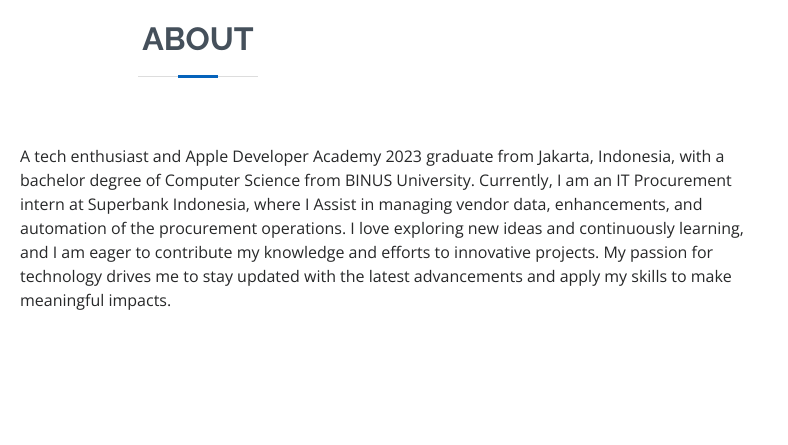
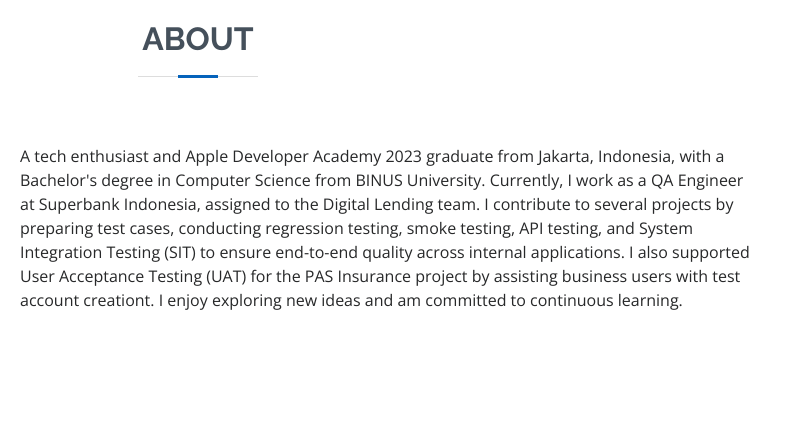
Before and after one commit to itsbrandonlim/brandonmarlim, a plain HTML site: page index.html in a window 1280 px wide. Shown: the part 840-1285 px from the top of the page, 492-1280 px from the left. Drawn offline with nearby package versions, Linux system fonts and the light colour scheme.

Commit message:
Edit introduction

```diff
--- a/index.html
+++ b/index.html
@@ -96,11 +96,10 @@
                 </p>
                 <p>
                 </p>
-              A tech enthusiast and Apple Developer Academy 2023 graduate from Jakarta, Indonesia,
-              with a bachelor degree of Computer Science from BINUS University. Currently, I am an IT Procurement intern at
-              Superbank Indonesia, where I Assist in managing vendor data, enhancements, and automation of the procurement operations.
-              I love exploring new ideas and continuously learning, and I am eager to contribute my knowledge and efforts to innovative projects.
-              My passion for technology drives me to stay updated with the latest advancements and apply my skills to make meaningful impacts.
+             A tech enthusiast and Apple Developer Academy 2023 graduate from Jakarta, Indonesia, with a Bachelor's degree in Computer Science from BINUS University.
+             Currently, I work as a QA Engineer at Superbank Indonesia, assigned to the Digital Lending team.
+             I contribute to several projects by preparing test cases, conducting regression testing, smoke testing, API testing, and System Integration Testing (SIT) to ensure end-to-end quality across internal applications.
+             I also supported User Acceptance Testing (UAT) for the PAS Insurance project by assisting business users with test account creationt. I enjoy exploring new ideas and am committed to continuous learning.
             </p>
           </div>
 
```
Also changed, not shown: 1 other file.
